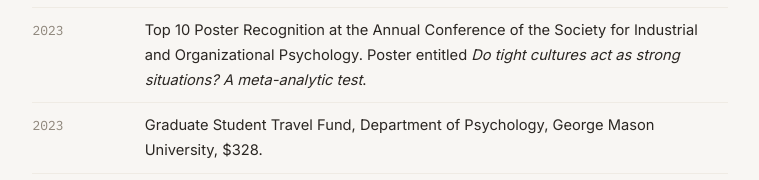
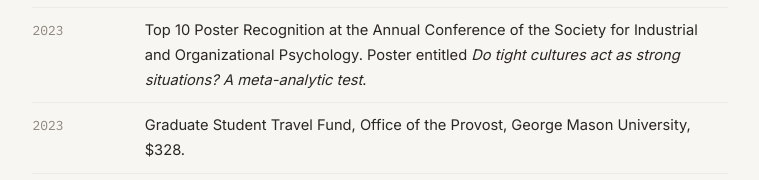
Before and after one commit to jjkim307/jeongjinkim.com, an Astro site: page /cv in a window 1280 px wide. Shown: the part 4293-4473 px from the top of the page, without its empty margins (260-1019 px from the left). Built offline with nearby package versions, Linux system fonts and the light colour scheme; Astro itself is replaced by a stand-in of ours.

Commit message:
fix: 2023 $328 travel award granter is Office of the Provost per CV

```diff
--- a/src/data/cv.js
+++ b/src/data/cv.js
@@ -71,7 +71,7 @@ export const cvSections = [
       { label: '2024', html: p('Graduate Student Travel Fund, Office of the Provost, George Mason University, $450.') },
       { label: '2023', html: p('Graduate Student Travel Fund, Department of Psychology, George Mason University, $1,000.') },
       { label: '2023', html: p('Top 10 Poster Recognition at the Annual Conference of the Society for Industrial and Organizational Psychology. Poster entitled <i>Do tight cultures act as strong situations? A meta-analytic test</i>.') },
-      { label: '2023', html: p('Graduate Student Travel Fund, Department of Psychology, George Mason University, $328.') },
+      { label: '2023', html: p('Graduate Student Travel Fund, Office of the Provost, George Mason University, $328.') },
       { label: '2022', html: p('Graduate Student Travel Fund, Department of Psychology, George Mason University, $750.') },
       { label: '2018', html: p('Travel Award for 2019 International Convention of Psychological Science, Association for Psychological Science, $500.') },
       { label: '2017', html: p('Graduate Student Research Fellowship, Brain Korea 21, Yonsei University, $1,590.') },
```
